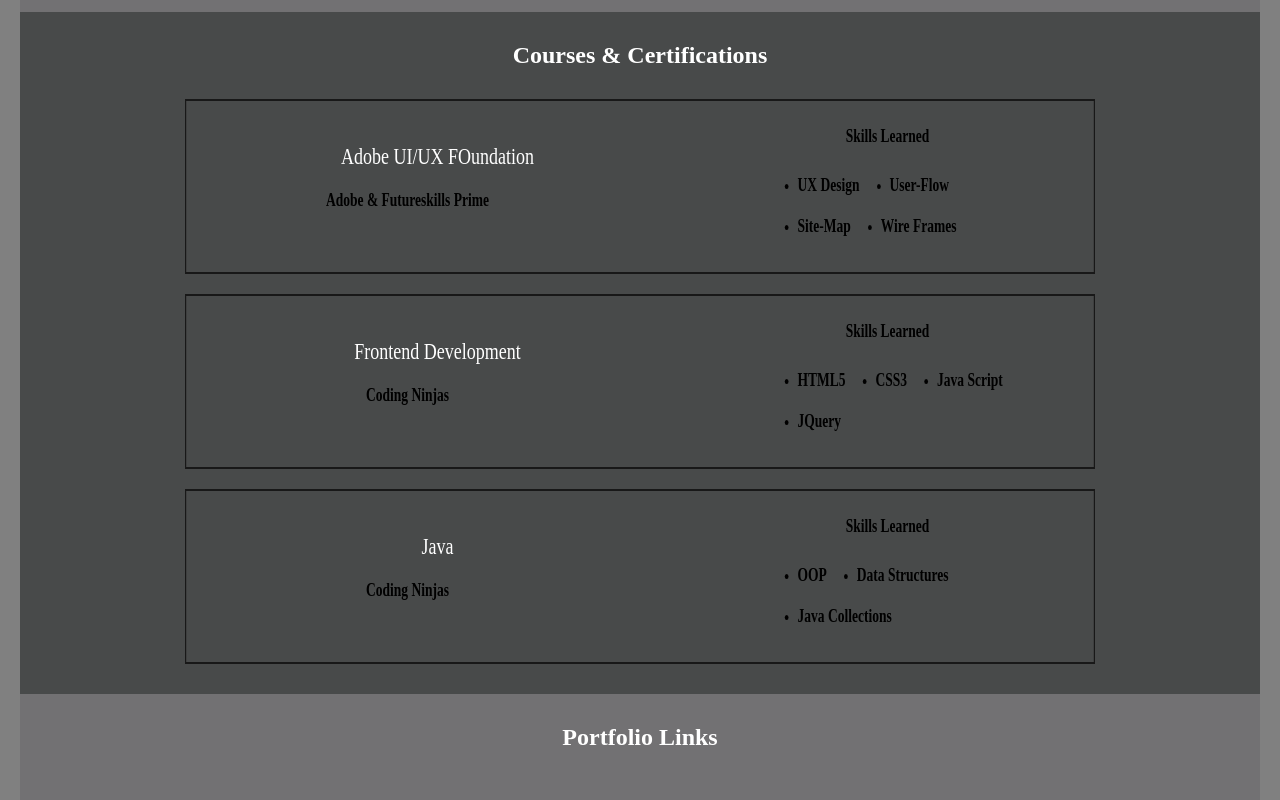
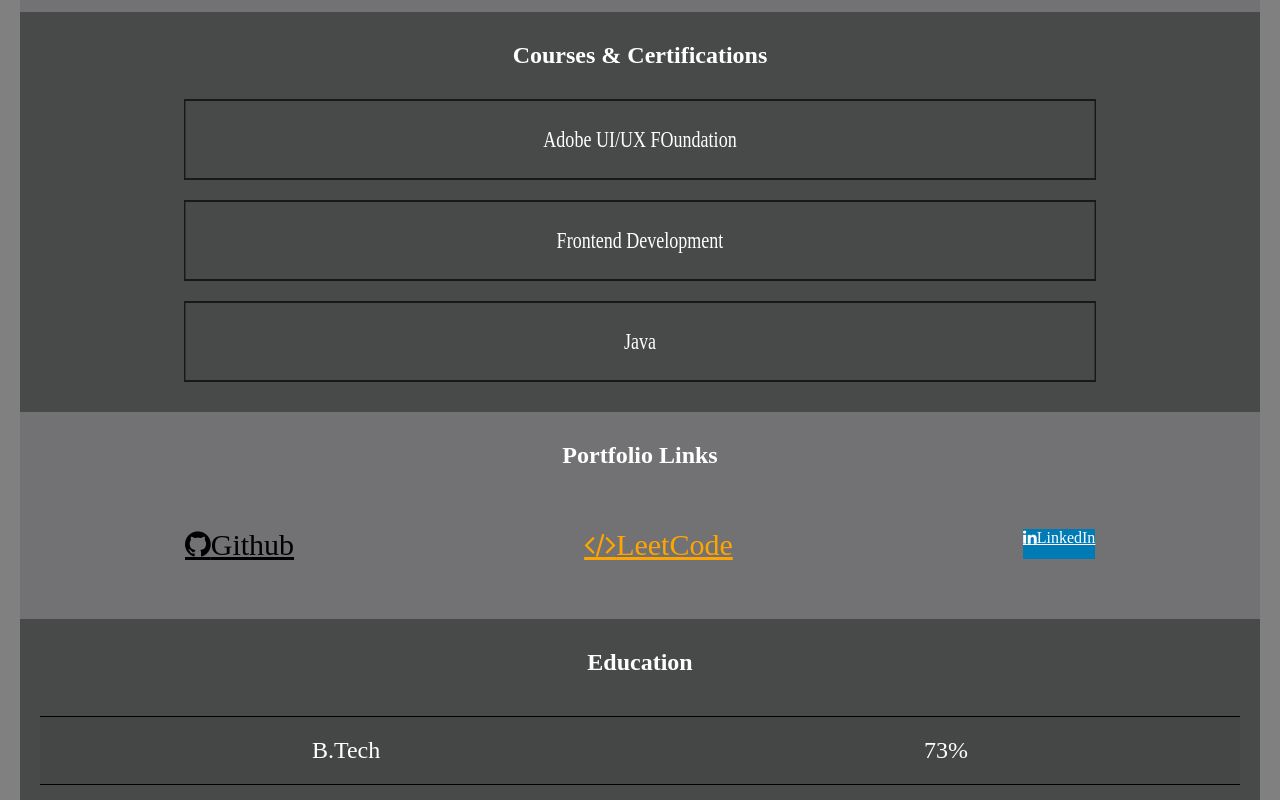
Before and after one commit to Pavan-Sai-padavala/Pavan-sai-padavala.github.io, a plain HTML site: page index.html in a window 1280 px wide. Shown: the part 940-1740 px from the top of the page. Drawn offline with nearby package versions, Linux system fonts and the light colour scheme.

Commit message:
Update style.css

```diff
--- a/style.css
+++ b/style.css
@@ -138,7 +138,7 @@ section h2{
     text-align: center;border-width:2px;border-color: rgba(5, 5, 5, 0.705);border-style: solid;
 }
 .courseName{align-content: center;font-size: x-large;}
-.courseDetails{font-size: large;font-weight: bold;color:black}
+.courseDetails{display:none;font-size: large;font-weight: bold;color:black}
 .courseName,.courseDetails{width:20em;margin:20px}
 .courseDetails li{float:left; margin:10px 20px 10px 20px;}
 
```
